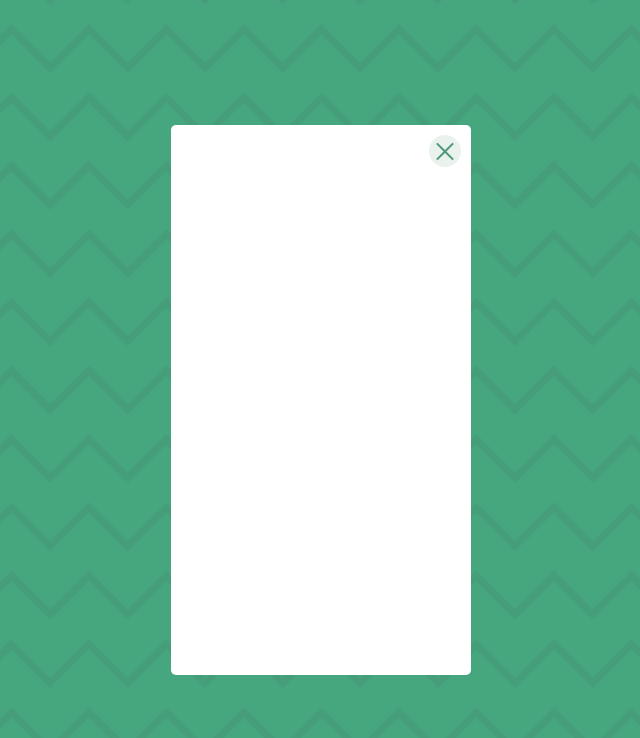
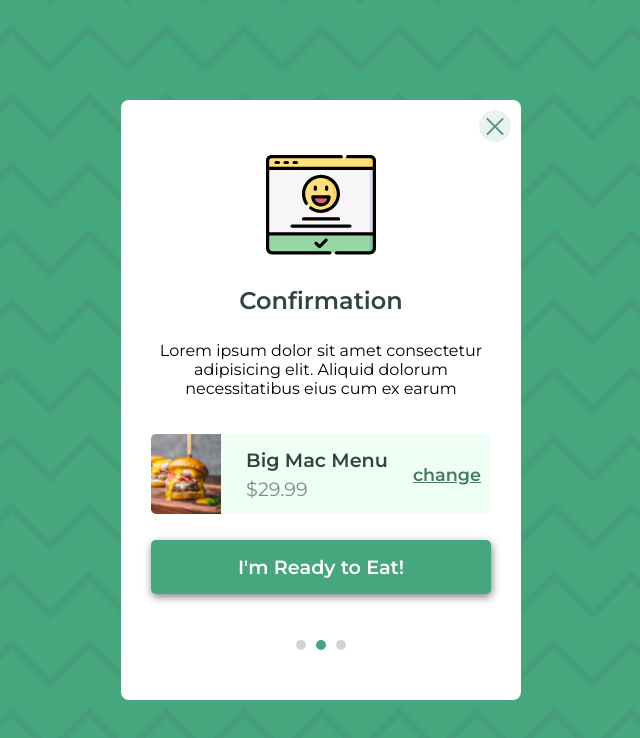
Before and after one commit to ablueblaze/freemote-order-summary, a plain HTML site: page index.html in a window 1280 px wide. Shown: the whole page, without its empty margins (319-959 px from the left). Drawn offline with Linux system fonts and the light colour scheme.

Commit message:
Initial card complete

```diff
--- a/index.html
+++ b/index.html
@@ -17,6 +17,28 @@
     <div class="container">
       <div class="card">
         <a class="close" href="#"></a>
+        <div class="card_content">
+          <div class="card_image"></div>
+          <h2>Confirmation</h2>
+          <p>
+            Lorem ipsum dolor sit amet consectetur adipisicing elit. Aliquid
+            dolorum necessitatibus eius cum ex earum
+          </p>
+          <div class="item-choice-container">
+            <div class="item-image"></div>
+            <div class="name-price">
+              <h3>Big Mac Menu</h3>
+              <p>$29.99</p>
+            </div>
+            <a href="#">change</a>
+          </div>
+          <a class="next-btn" href="#">I'm Ready to Eat!</a>
+          <ul class="nav-dots">
+            <li></li>
+            <li class="active"></li>
+            <li></li>
+          </ul>
+        </div>
       </div>
     </div>
   </body>
--- a/style.css
+++ b/style.css
@@ -12,21 +12,30 @@ Core variables
   --fw-bold: 600;
   --fw-extra-bold: 800;
 
-  --fs-h1: 3rem;
-  --fs-h2: 2.25rem;
-  --fs-h3: 1.25rem;
+  --fs-h2: 1.5rem;
+  --fs-h3: 1.2rem;
+  --fs-a: 1.1rem;
   --fs-body: 1rem;
 
-  --clr-text-one: #2f463d;
-  --clr-text-two: #467a66;
-  --clr-text-three-close-btn: #4f9779;
-  --clr-text-four: #7a8f85;
+  --clr-text-title: #2f463d;
+  --clr-text-p: #7a8f85;
+  --clr-text-a: #467a66;
+
+  --clr-x-close-btn: #4f9779;
+  --clr-bg-close-btn: #e9f2ec;
 
   --clr-light: #fff;
   --clr-accent-one: #46a67e;
-  --clr-accent-two: #67bd99;
-  --clr-accent-three-close-btn: #e9f2ec;
-  --clr-accent-four: #f0fff5;
+  --clr-accent-two: #9ad8be;
+
+  --clr-accent-item-bg: #f0fff5;
+
+  --close-btn-size: 23px;
+
+  --card-height-max: 750px;
+  --card-height-min: 600px;
+  --card-width-max: 400px;
+  --card-width-min: 300px;
 }
 
 /*
@@ -97,13 +106,16 @@ Card
 */
 
 .card {
+  display: flex;
+  justify-content: center;
+  align-items: center;
   position: relative;
-  min-width: 300px;
-  max-width: 460px;
-  min-height: 550px;
-  max-height: 750px;
+  min-width: var(--card-width-min);
+  max-width: var(--card-width-max);
+  min-height: var(--card-height-min);
+  max-height: var(--card-height-max);
   background-color: var(--clr-light);
-  border-radius: 5px;
+  border-radius: 8px;
 }
 
 /*
@@ -121,23 +133,23 @@ close button
   top: 10px;
   width: 32px;
   height: 32px;
-  background-color: var(--clr-accent-three-close-btn);
+  background-color: var(--clr-bg-close-btn);
   border-radius: 50%;
   transition: all ease 200ms;
 }
 .close:hover {
   transition: all ease 200ms;
-  transform: scale(1.2);
+  transform: scale(1.3);
 }
 .close:before,
 .close:after {
   position: absolute;
   left: 15px;
   content: ' ';
-  background-color: var(--clr-text-three-close-btn);
+  background-color: var(--clr-x-close-btn);
 
   /* Direct control of the size of the close button */
-  height: 23px;
+  height: var(--close-btn-size);
   width: 2px;
 }
 .close:before {
@@ -146,3 +158,135 @@ close button
 .close:after {
   transform: rotate(-45deg);
 }
+
+/*
+############
+Card content
+############
+*/
+
+.card_content {
+  display: flex;
+  flex-direction: column;
+  justify-content: space-between;
+  align-items: center;
+  width: 85%;
+  height: 500px;
+}
+
+.card_image {
+  background-image: url('public/happy1.svg');
+  background-size: cover;
+  background-position: center;
+  width: 110px;
+  height: 110px;
+}
+
+h2 {
+  color: var(--clr-text-title);
+  font-size: var(--fs-h2);
+}
+
+p {
+  text-align: center;
+  color: var(--clr-text-four);
+  font-weight: var(--fw-reg);
+  font-size: var(--fs-body);
+}
+
+/*
+############
+Item choice box
+############
+*/
+
+.item-choice-container {
+  width: 100%;
+  display: flex;
+  margin-top: 10px;
+  justify-content: space-between;
+  align-items: center;
+  border-radius: 5px;
+  background-color: var(--clr-accent-item-bg);
+}
+
+.item-image {
+  width: 70px;
+  height: 80px;
+  border-radius: 5px 0 0 5px;
+  background-image: url('public/Rectangle.png');
+  background-size: cover;
+  background-position: center;
+}
+
+.name-price > h3 {
+  text-align: left;
+  color: var(--clr-text-title);
+  font-size: var(--fs-h3);
+}
+
+.name-price > p {
+  text-align: left;
+  color: var(--clr-text-p);
+  margin-top: 5px;
+  font-size: var(--fs-h3);
+}
+
+.item-choice-container > a {
+  margin-right: 10px;
+  font-size: var(--fs-a);
+  color: var(--clr-text-a);
+  transition: all ease 200ms;
+}
+
+.item-choice-container > a:hover {
+  transition: all ease 200ms;
+  transform: scale(1.1);
+  color: var(--clr-accent-one);
+}
+
+/*
+############
+Navigation button
+############
+*/
+
+.next-btn {
+  width: 100%;
+  text-align: center;
+  text-decoration: none;
+  color: var(--clr-light);
+  background-color: var(--clr-accent-one);
+  padding: 15px 0;
+  border-radius: 5px;
+  box-shadow: 1px 3px 8px grey;
+  transition: all ease 200ms;
+}
+
+.next-btn:hover {
+  transition: all ease 200ms;
+  transform: scale(1.05);
+}
+
+.nav-dots {
+  display: flex;
+  justify-content: center;
+  align-items: center;
+  margin-top: 20px;
+}
+
+li {
+  list-style: none;
+}
+
+.nav-dots > li {
+  width: 10px;
+  height: 10px;
+  border-radius: 50%;
+  background-color: lightgrey;
+  margin: 0 5px;
+}
+
+.nav-dots > li.active {
+  background-color: var(--clr-accent-one);
+}
```
Also changed, not shown: public/delivery-man1.png (renamed from public/delivery-man 1.png), public/hamburger1.png (renamed from public/hamburger 1.png), public/happy1.svg (renamed from public/happy 1.svg).
